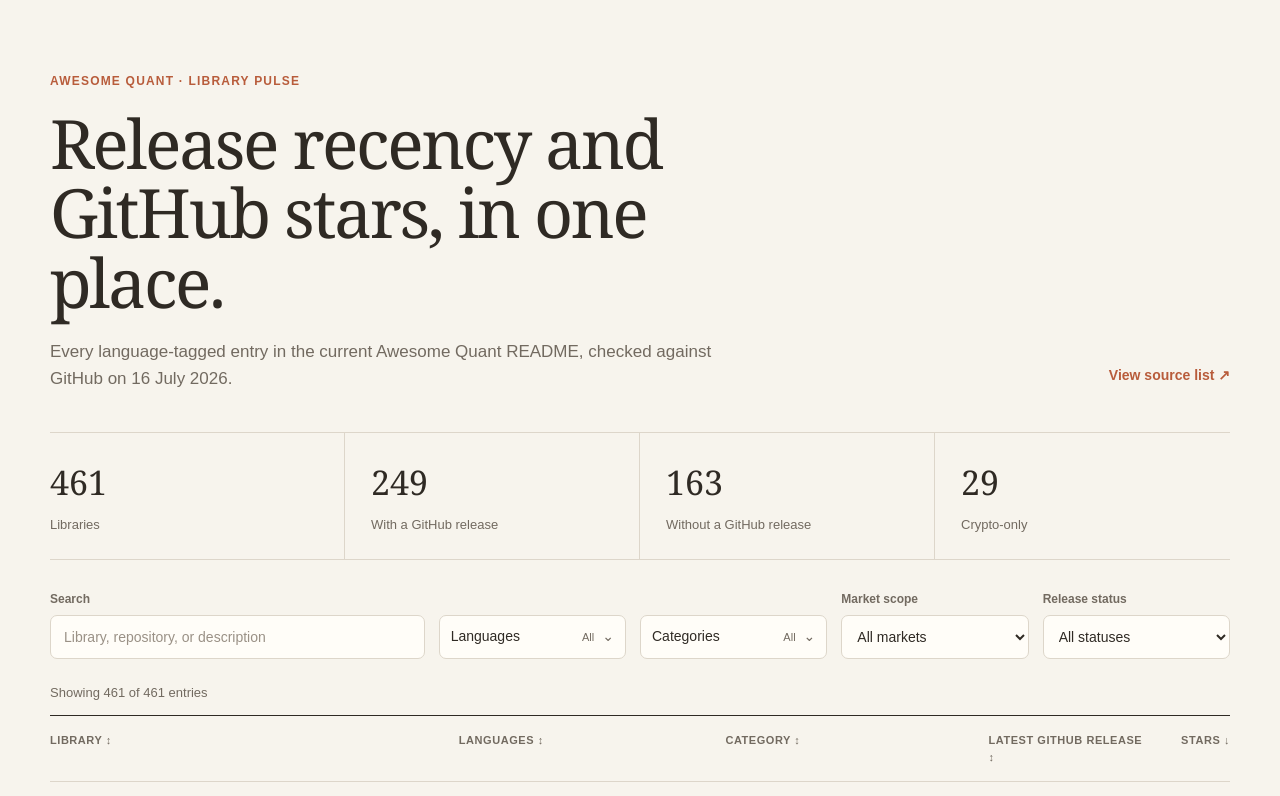
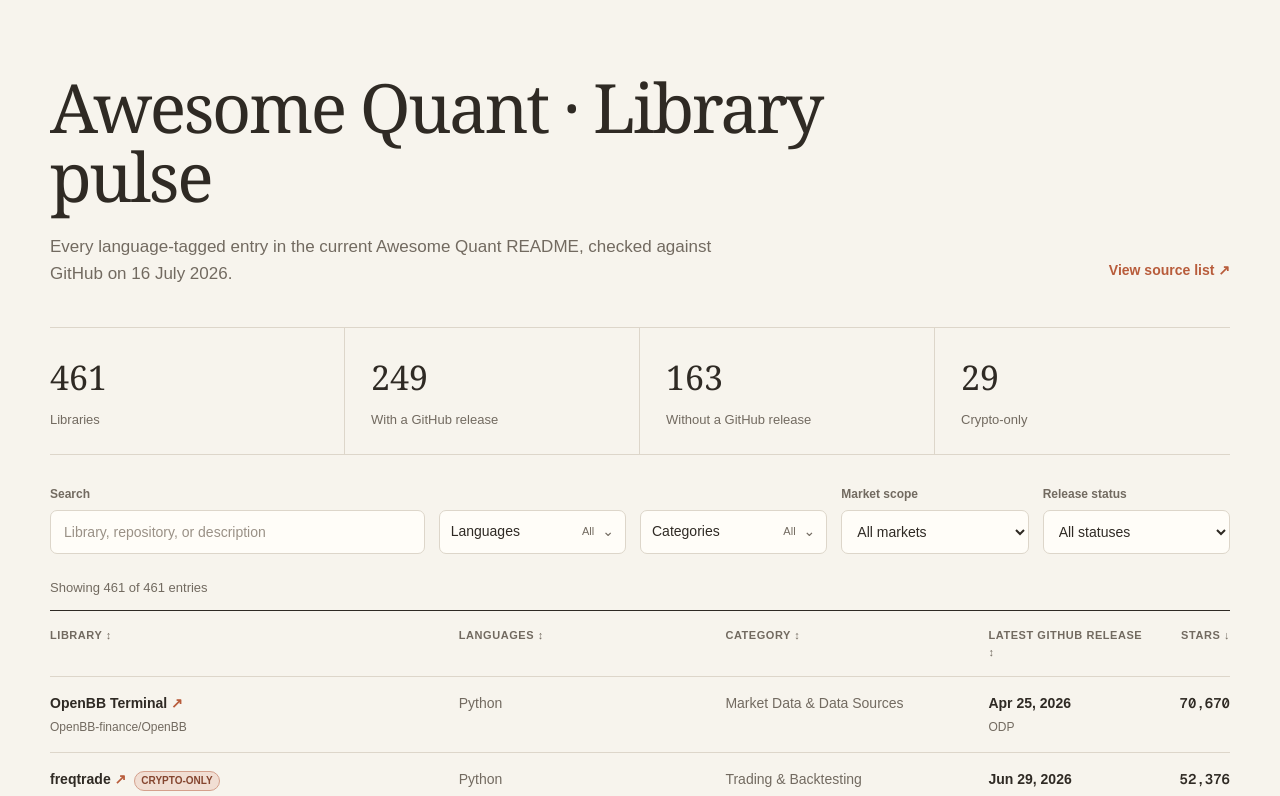
Before and after one commit to joce/awseomequant-lib-pulse, a Next.js app: page / in a window 1280 px wide. Shown: the top 796 px of the page. Built offline with nearby package versions, Linux system fonts and the light colour scheme.

Commit message:
Refine site title and favicon

```diff
--- a/app/globals.css
+++ b/app/globals.css
@@ -35,15 +35,6 @@
   justify-content: space-between;
   gap: 32px;
   padding-bottom: 40px;
-}
-
-.eyebrow {
-  margin: 0 0 18px;
-  color: var(--accent);
-  font-size: 12px;
-  font-weight: 700;
-  letter-spacing: .1em;
-  text-transform: uppercase;
 }
 
 h1 {
--- a/app/layout.tsx
+++ b/app/layout.tsx
@@ -6,8 +6,9 @@
 const geistMono = Geist_Mono({ variable: "--font-geist-mono", subsets: ["latin"] });
 
 export const metadata: Metadata = {
-  title: "Quant Library Pulse",
+  title: "Awesome Quant · Library pulse",
   description: "Latest GitHub releases and star counts for every language-tagged project in Awesome Quant.",
+  icons: { icon: "/favicon.svg" },
 };
 
 export default function RootLayout({ children }: Readonly<{ children: React.ReactNode }>) {
--- a/app/page.tsx
+++ b/app/page.tsx
@@ -128,10 +128,13 @@
     <main>
       <header className="hero">
         <div>
-          <p className="eyebrow">Awesome Quant · Library pulse</p>
-          <h1>Release recency and GitHub stars, in one place.</h1>
+          <h1>Awesome Quant · Library pulse</h1>
           <p className="lede">
-            Every language-tagged entry in the current Awesome Quant README,
+            Every language-tagged entry in the current{" "}
+            <a href={data.source} target="_blank" rel="noreferrer">
+              Awesome Quant README
+            </a>
+            ,
             checked against GitHub on 16 July 2026.
           </p>
         </div>
```
Also changed, not shown: public/favicon.svg, 1 other file (tests, documents, lock files or other folders).
